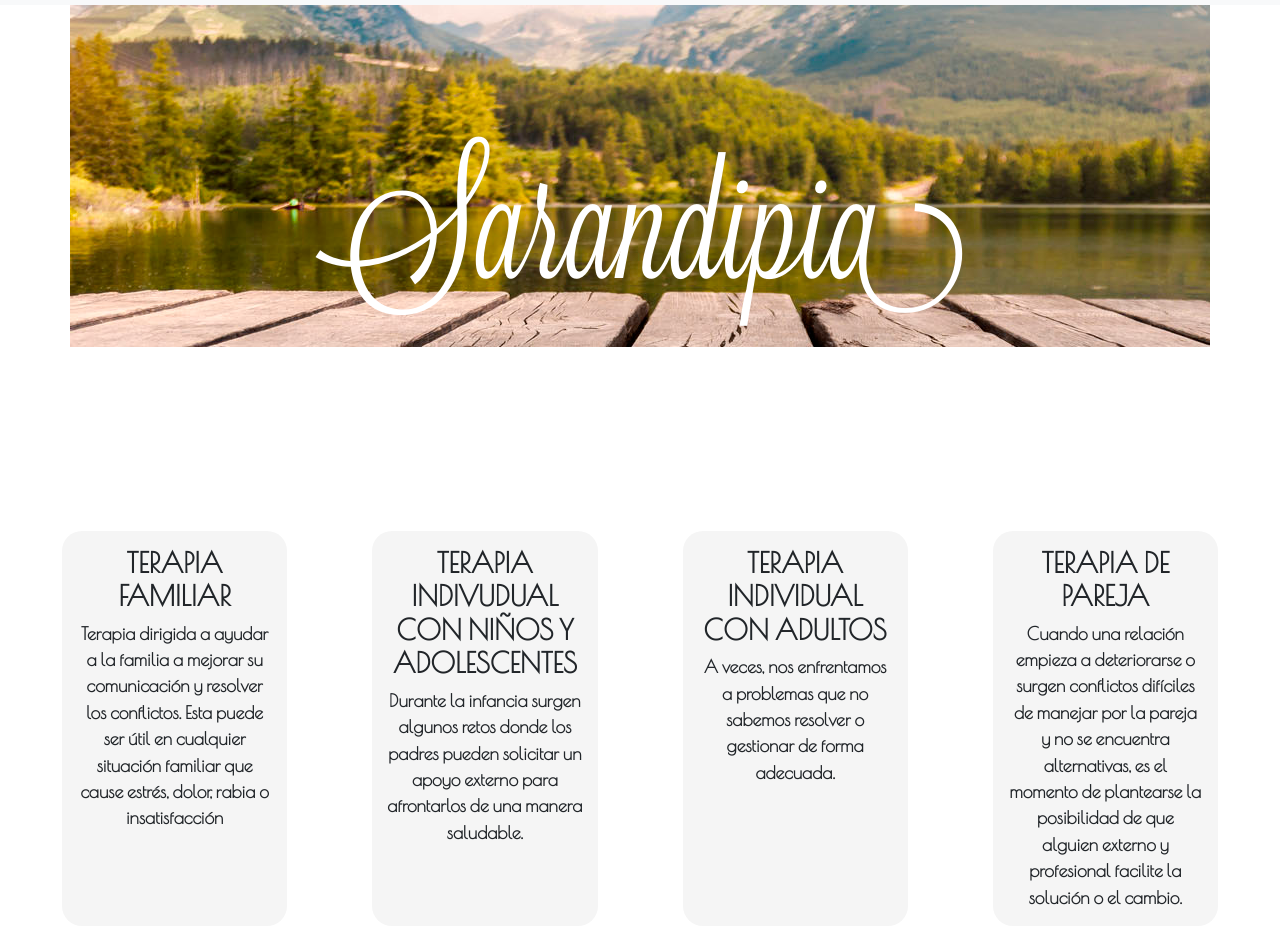
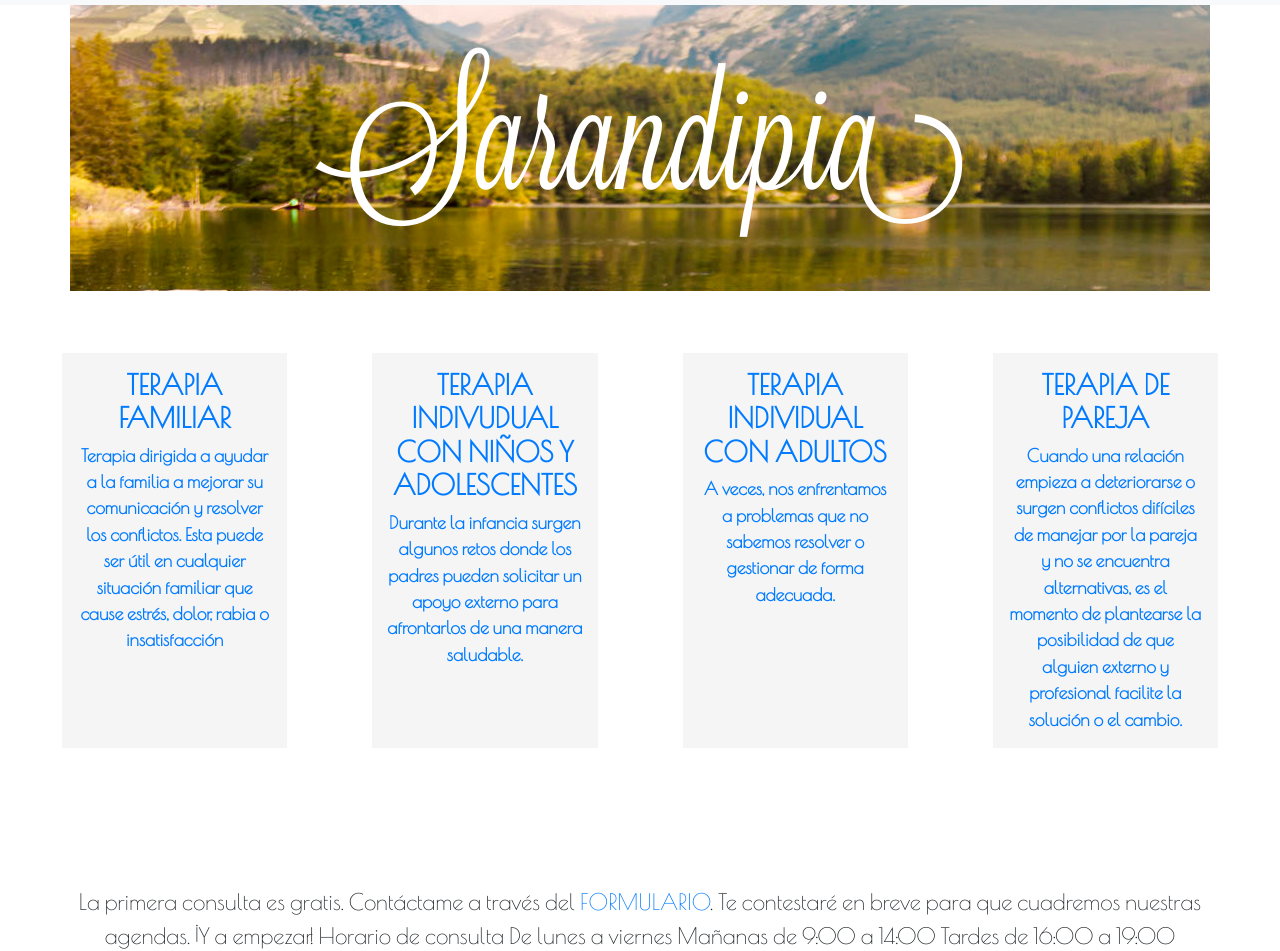
Before and after one commit to Memzer13/Sarandipia1, a plain HTML site: page index.html in a window 1280 px wide. Shown: the part 65-1016 px from the top of the page. Drawn offline with nearby package versions, Linux system fonts and the light colour scheme.

Commit message:
Add files via upload

```diff
--- a/index.html
+++ b/index.html
@@ -48,23 +48,31 @@
   <div class="zone blue grid-wrapper">
 
     <div class="box zone">
+    	<a href="#familyterapia" style="text-decoration:none;" style="color: black">
     	<h3><strong>TERAPIA FAMILIAR</strong></h3>
 			Terapia dirigida a ayudar a la familia a mejorar su comunicación y resolver los conflictos. Esta puede ser útil en cualquier situación familiar que cause estrés, dolor, rabia o insatisfacción
+		</a>
 	</div>
 
     <div class="box zone">
+    	<a href="#indinino" style="text-decoration:none;" style="color: black">
     	<h3><strong>TERAPIA INDIVUDUAL CON NIÑOS Y ADOLESCENTES</strong></h3>
 			Durante la infancia surgen algunos retos donde los padres pueden solicitar un apoyo externo para afrontarlos de una manera saludable.
+		</a>
     </div>
 
     <div class="box zone">
+    	<a href="#indiadult" style="text-decoration:none;" style="color: black">
  	   <h3><strong>TERAPIA INDIVIDUAL CON ADULTOS</strong></h3>
 			A veces, nos enfrentamos a problemas que no sabemos resolver o gestionar de forma adecuada.
+		</a>
 	</div>
 
     <div class="box zone">
+    	<a href="#indipar" style="text-decoration:none;" style="color: black">
     	<h3><strong>TERAPIA DE PAREJA</strong></h3>
 			Cuando una relación empieza a deteriorarse  o surgen conflictos difíciles de manejar  por la pareja y no se encuentra alternativas, es el momento de plantearse la posibilidad de que alguien externo y profesional facilite la solución o el cambio.
+		</a>
 	</div>
   </div>
 
@@ -81,7 +89,7 @@
 		Tardes de 16:00 a 19:00
 	</text>
 	<hr>
-	<text class="fam">
+	<text class="fam" id="familyterapia">
 		<img src="pic1.jpg" alt="familia en terapia" align="right" style="max-width:100%;height:auto;">
 		<h3><strong>TERAPIA FAMILIAR</strong></h3>
 		Terapia dirigida a ayudar a la familia a mejorar su comunicación y resolver los conflictos. Esta puede ser útil en cualquier situación familiar que cause estrés, dolor, rabia o insatisfacción y puede incluir a todos los miembros de la familia o bien sólo aquellos que están más disponibles para participar de ella. Algunos problemas habituales:
@@ -91,7 +99,7 @@
 			Diferencias en los estilos educativos y problemas de límites.
 			Dificultades para establecer una nueva familia, etc.
 	</text>
-	<text class="ninos">
+	<text class="ninos" id="indinino">
 		<img src="pic2.jpg" alt="Terapia individual con niños" align="left" style="max-width:100%;height:auto;">
 		<h3><strong>TERAPIA INDIVUDUAL CON NIÑOS Y ADOLESCENTES</strong></h3>
 		Durante la infancia surgen algunos retos donde los padres pueden solicitar un apoyo externo para afrontarlos de una manera saludable.
@@ -105,7 +113,7 @@
 			Adicciones (sustancias, ordenador, móvil, videojuegos, etc.)
 			Bulling (acoso escolar)
 	</text>
-	<text class="adultos">
+	<text class="adultos" id="indiadult">
 		<img src="pic3.jpg" alt="Terapia con un adulto" align="right" style="max-width:100%;height:auto;">
 		<h3><strong>TERAPIA INDIVIDUAL CON ADULTOS</strong></h3>
 			A veces, nos enfrentamos a problemas que no sabemos resolver o gestionar de forma adecuada. En otras ocasiones, nos damos cuenta  de que determinadas situaciones o relaciones no deseadas se repiten una y otra vez en nuestra vida. Nuestro objetivo es acompañarte hacia la responsabilidad personal, los pensamientos racionales y la toma de decisiones realistas, la satisfacción personal y la autenticidad en las relaciones interpersonales, desde el respeto a su ritmo personal y sus propios recursos para resolver sus conflictos o bloqueos. Algunos problemas frecuentes:
@@ -121,7 +129,7 @@
 			Trastornos de personalidad.
 			Estrés, Ansiedad, Angustia, Miedos, etc.
 	</text>
-	<text class="pareja">
+	<text class="pareja" id="indipar">
 		<img src="pic4.jpg" alt="Terapia en pareja"align="left" style="max-width:100%;height:auto;">
 		<h3><strong>TERAPIA DE PAREJA</strong></h3>
 			Cuando una relación empieza a deteriorarse  o surgen conflictos difíciles de manejar  por la pareja y no se encuentra alternativas, es el momento de plantearse la posibilidad de que alguien externo y profesional facilite la solución o el cambio. Los problemas que suelen llevar a una pareja a acudir a terapia son diversos:
--- a/style.css
+++ b/style.css
@@ -19,6 +19,7 @@ body {
     padding: 35px;
     display: flex;
     cursor: default;
+    height: 100%;
  }
 
 .yellow {
@@ -52,8 +53,6 @@ body {
  *  Cover
  **********************************************************************/
 .container {
-    /*show heigh: auto*/
-    height: 58vh;
     display: flex;
     align-items: center;
     justify-content: center;
@@ -63,23 +62,26 @@ body {
     font-family: myFirstFont;
 }
 
-.content {
-    padding: 55px;
-}
+.primera {
+    padding: 40px;
+    text-align: center;
+    margin: 35px;
+    border: none;
+    height: 0px;
+}
+
 .h3 {
     display: flex;
 }
 
 p {
     font-size: 4em;
-    display: inline-block;
 }
 
 text {
     font-size: 1.4em;
     font-family: 'Poiret One', cursive;
     display: flex;
-    align-items: right;
     justify-content: center;
     cursor: default;
     display: inline-block;
@@ -113,7 +115,7 @@ img {
 .box {
     padding: 15px;
     margin: 35px;
-    border-radius: 20px;
+    border-radius: 0px;
     font-family: 'Poiret One', cursive;
     background-color: #F5F5F5;
     font-weight: bold;
```
